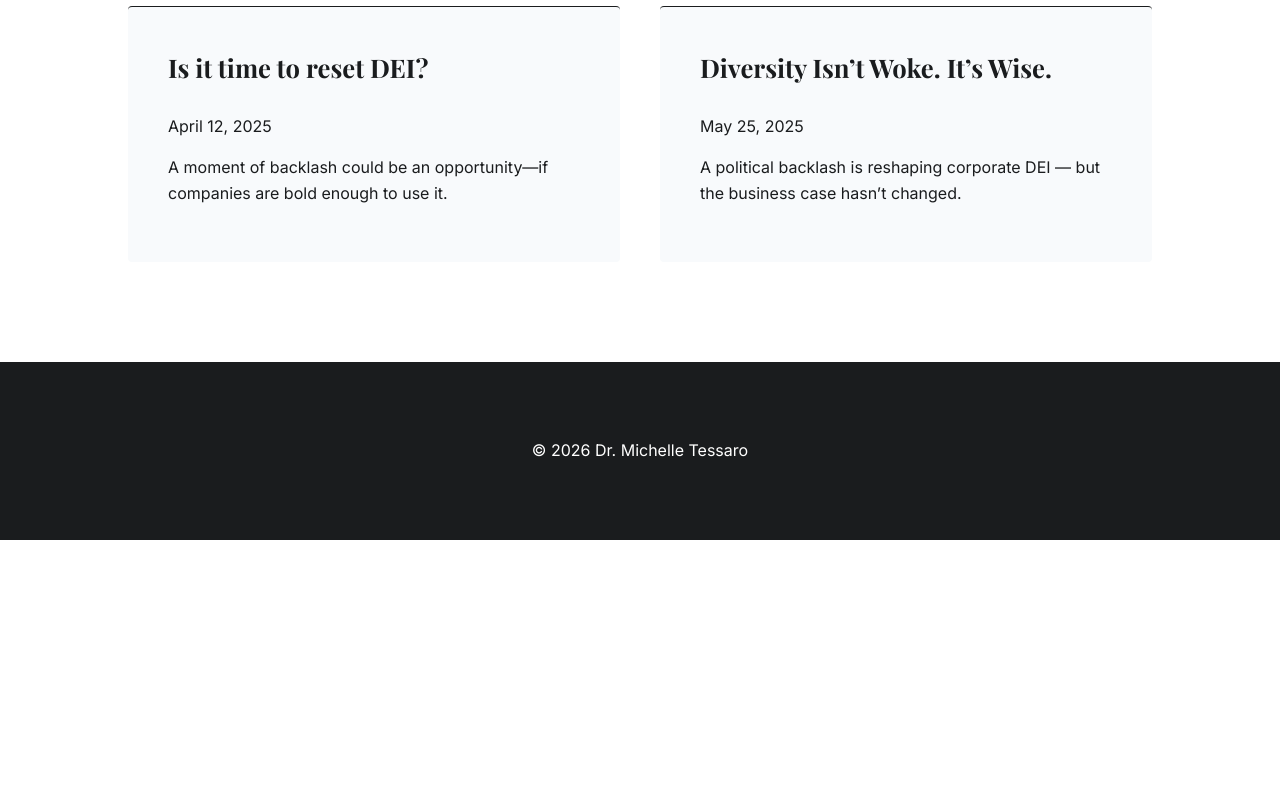
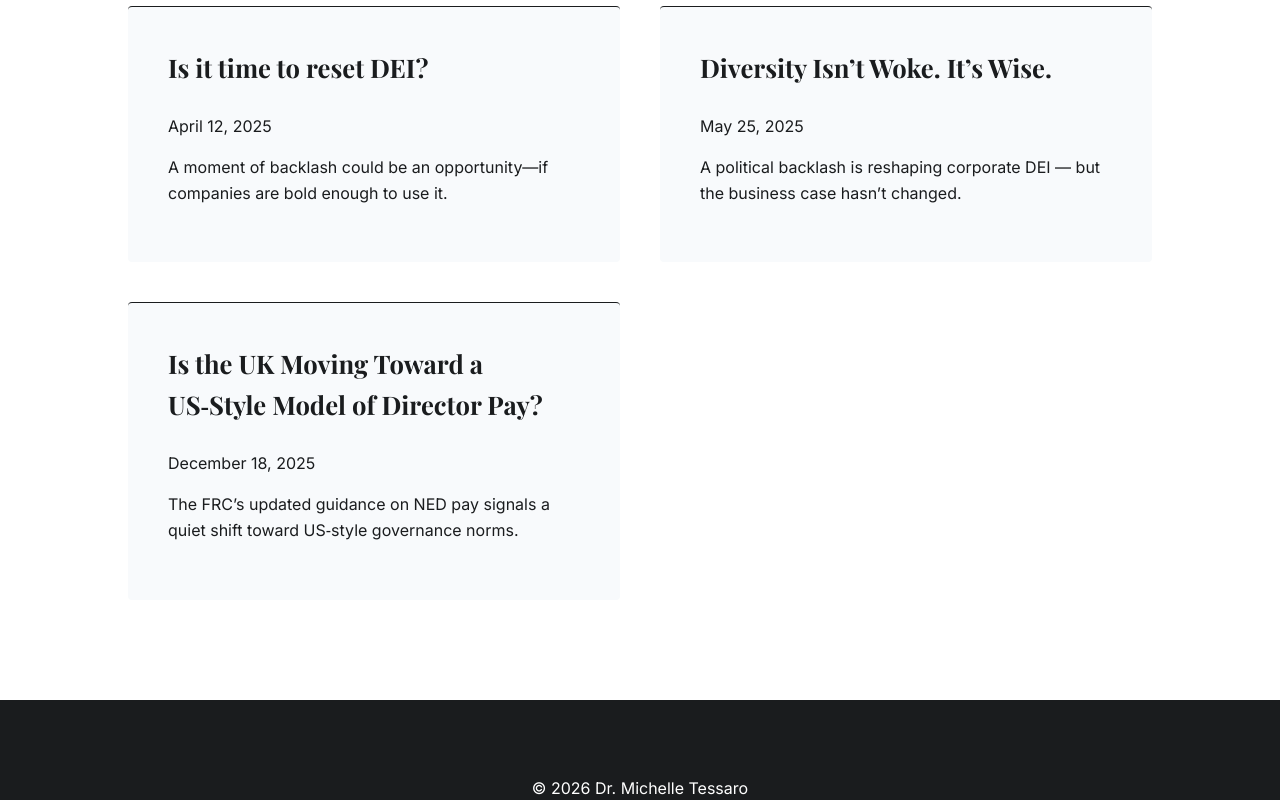
Before and after one commit to michtessaro/michelletessaro.github.io, a plain HTML site: page blog.html in a window 1280 px wide. Shown: the part 422-1222 px from the top of the page. Before the commit the page ends 962 px from the top, so only its background shows below. Drawn offline with nearby package versions, Linux system fonts and the light colour scheme.

Commit message:
Update blog.html

```diff
--- a/blog.html
+++ b/blog.html
@@ -48,6 +48,16 @@
     <p>A political backlash is reshaping corporate DEI — but the business case hasn’t changed.</p>
 </div>
 
+        <div class="card">
+    <h3>
+        <a href="blog/frc-ned-remuneration-2025.html" style="text-decoration:none; color:inherit;">
+            Is the UK Moving Toward a US‑Style Model of Director Pay?
+        </a>
+    </h3>
+    <p class="date">December 18, 2025</p>
+    <p>The FRC’s updated guidance on NED pay signals a quiet shift toward US‑style governance norms.</p>
+</div>
+
 
     </div>
 </section>
```
